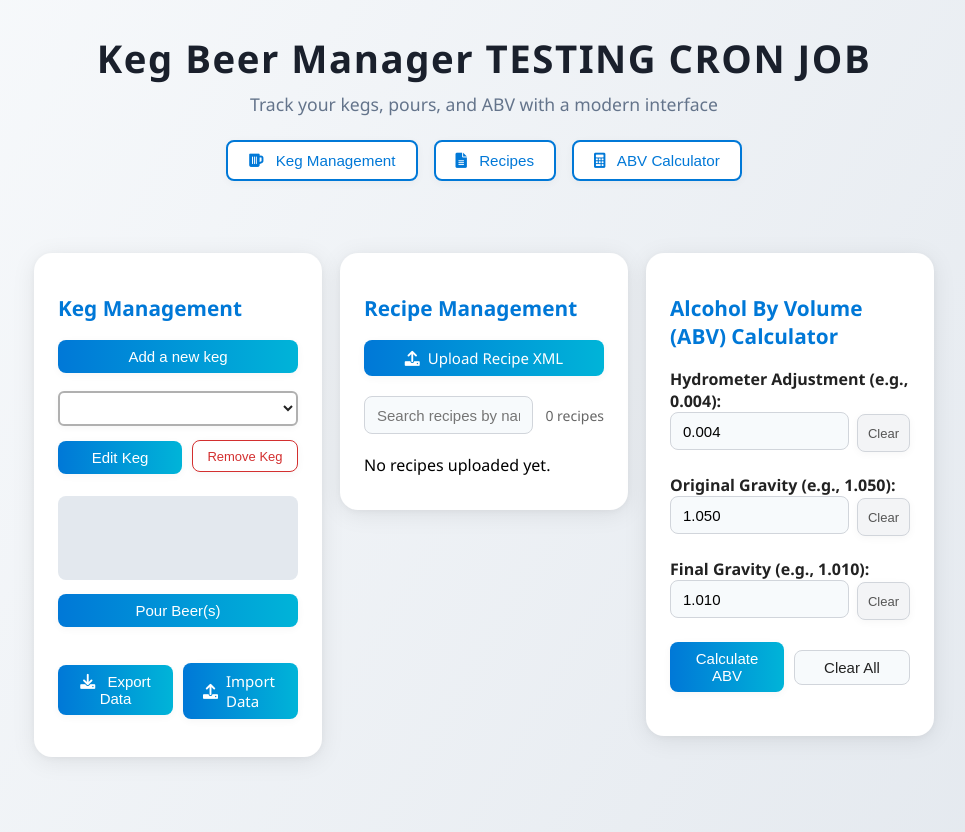
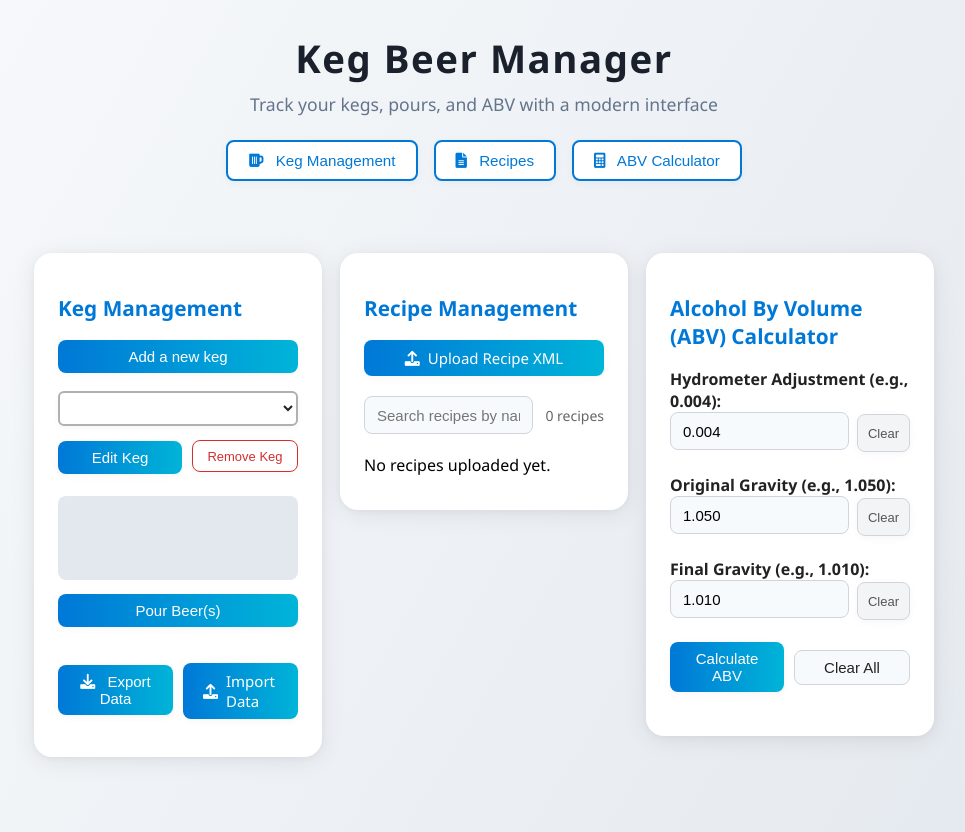
Before and after one commit to arothenberger/KegManager, a website: page index.html in a window 1280 px wide. Shown: the whole page, without its empty margins (156-1121 px from the left). Drawn offline with Linux system fonts and the light colour scheme.

Commit message:
Update
remove TESTING CRON JOB

```diff
--- a/index.html
+++ b/index.html
@@ -3,13 +3,13 @@
 <head>
     <meta charset="UTF-8">
     <meta name="viewport" content="width=device-width, initial-scale=1.0">
-    <title>Keg Beer Manager  TESTING CRON JOB</title>
+    <title>Keg Beer Manager</title>
     <link rel="stylesheet" href="style.css">
     <link rel="stylesheet" href="https://cdnjs.cloudflare.com/ajax/libs/font-awesome/6.0.0/css/all.min.css">
 </head>
 <body>
     <header class="modern-header">
-        <h1 class="modern-title">Keg Beer Manager TESTING CRON JOB</h1>
+        <h1 class="modern-title">Keg Beer Manager</h1>
         <p class="modern-subtitle">Track your kegs, pours, and ABV with a modern interface</p>
         <nav class="modern-nav">
             <button onclick="scrollToSection('kegSection')" class="nav-btn"><i class="fas fa-beer"></i> Keg Management</button>
```
